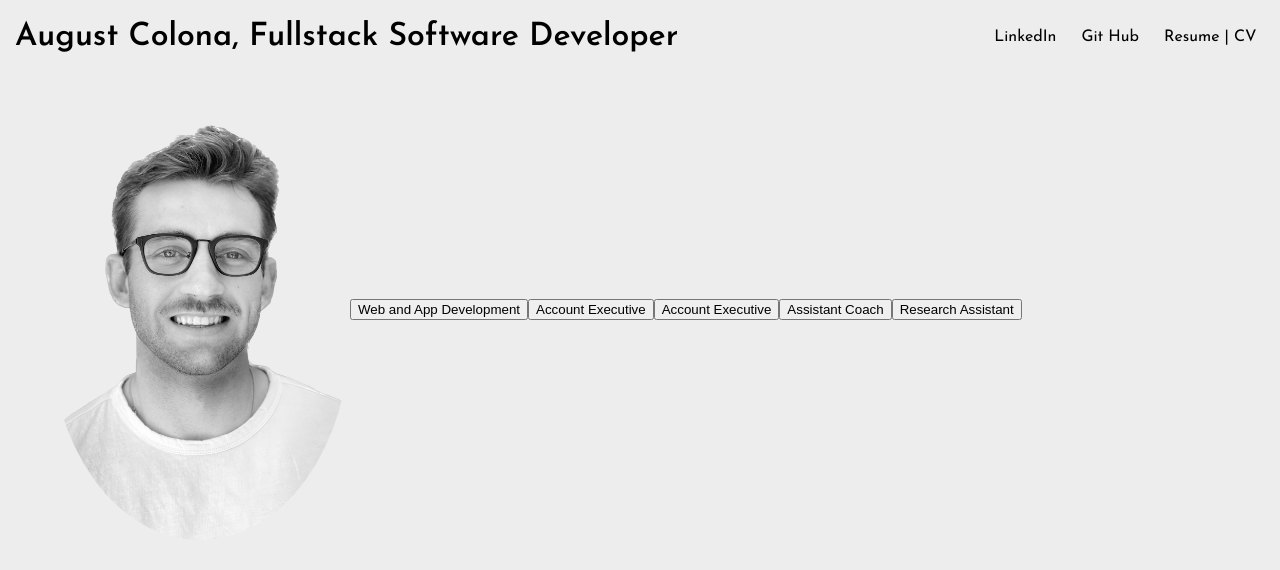
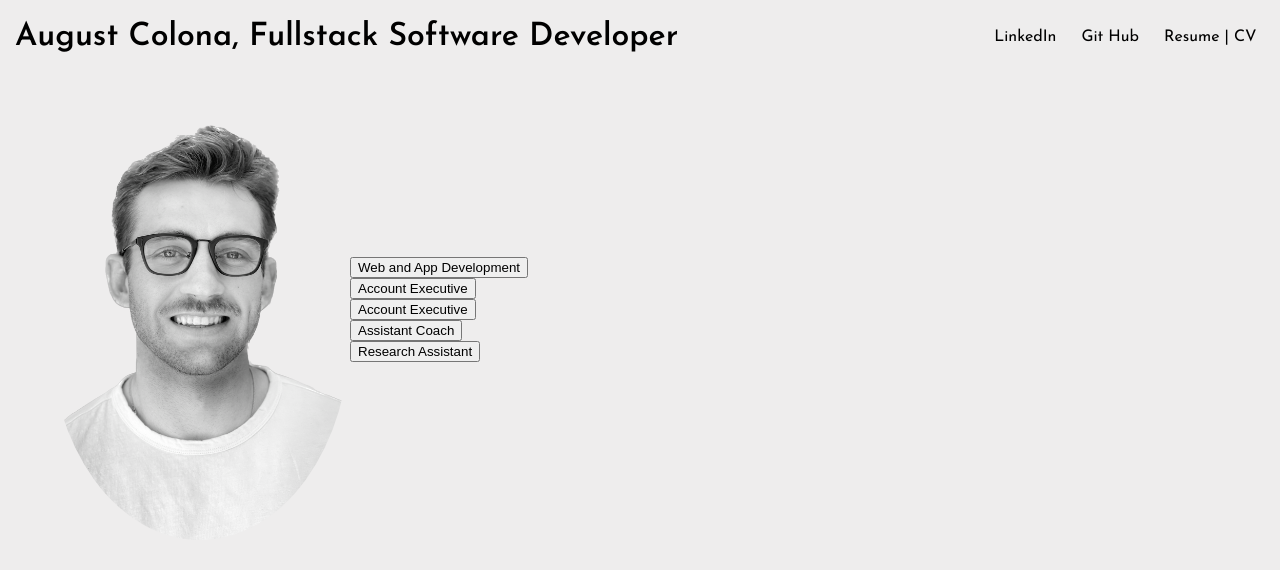
Before and after one commit to augustcolonna/portfolioWebsite, a React (Vite) app: page / in a window 1280 px wide. Shown: the top 570 px of the page. Built offline with nearby package versions, Linux system fonts and the light colour scheme; a web font is replaced by a local one.

Commit message:
slgiht changes to mapping over job listing. Thrown off by errands did not get that much done

```diff
--- a/src/components/Bio.jsx
+++ b/src/components/Bio.jsx
@@ -15,12 +15,12 @@ function Bio() {
 		<div className="expereience-container">
 			{experienceData.map((experience) => {
 				return (
-					<button onClick={toggleShowJobDetails} key={"_id"}>
-						{experience.jobName}
-					</button>
+					<div key={"_id"}>
+						<button onClick={toggleShowJobDetails}>{experience.jobName}</button>
+						<div>{showJobDetails ? "Hide" : ""}</div>
+					</div>
 				);
 			})}
-			<div>{showJobDetails ? "Hide" : ""}</div>
 		</div>
 	);
 }
```
